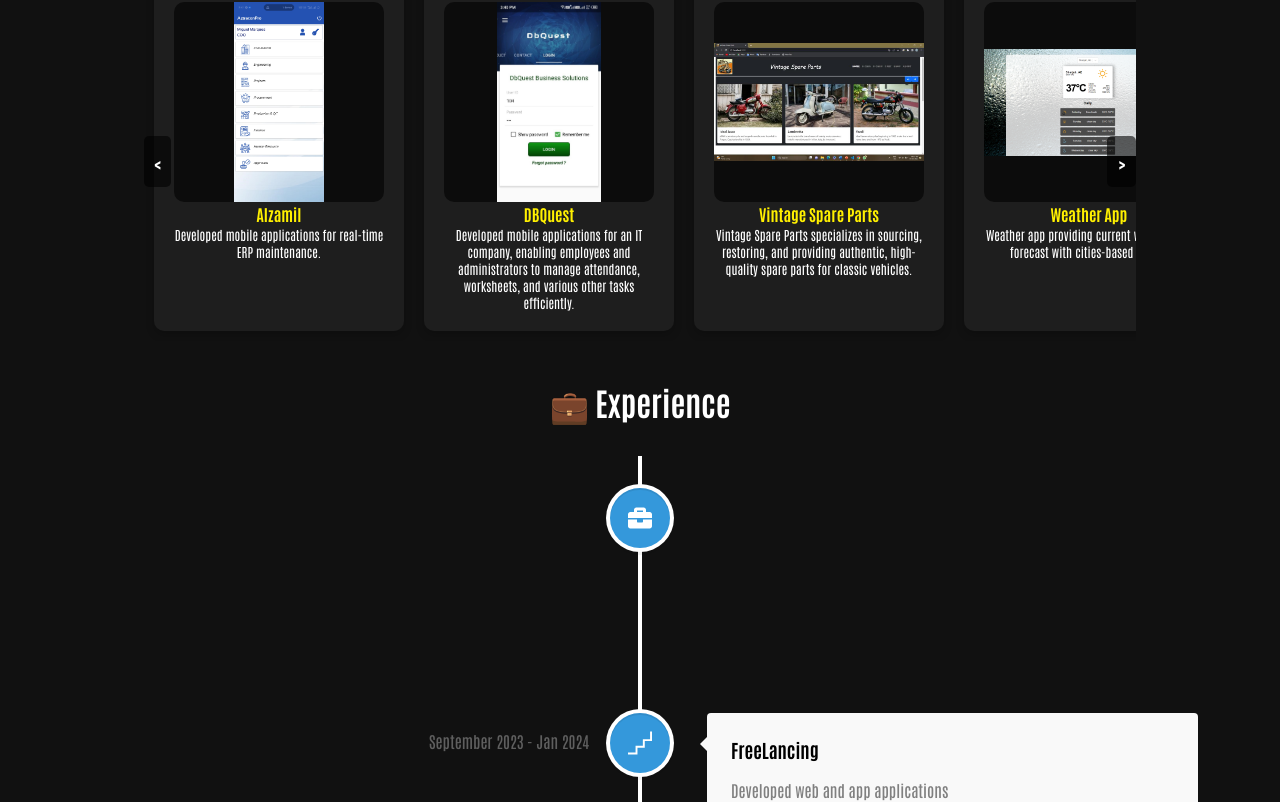
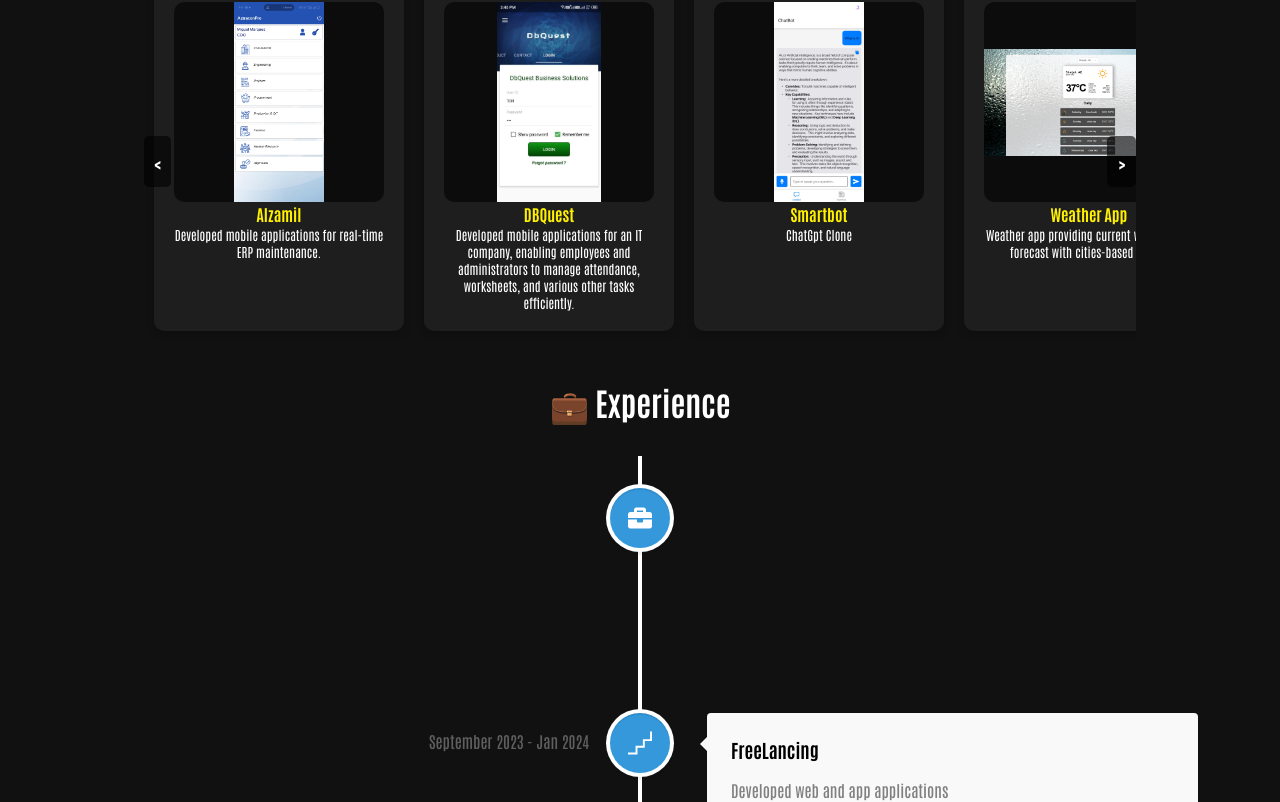
Before and after one commit to Pradeep-848/Portfolio, a React (Vite) app: page /projects in a window 1280 px wide. Shown: the part 1218-2020 px from the top of the page. Built offline with nearby package versions, Linux system fonts and the light colour scheme.

Commit message:
Update Projects.jsx

```diff
--- a/src/pages/Projects.jsx
+++ b/src/pages/Projects.jsx
@@ -1,7 +1,8 @@
 import React, { useRef } from 'react';
 import '../styles/Projects.css';
 import weather from '../assets/projects/weather.png'
-import vintage from '../assets/projects/Vintage.jpg'
+//import vintage from '../assets/projects/Vintage.jpg'
+import smartbot from '../assets/projects/Smartbot.jpg'
 import games from '../assets/projects/games.png'
 import aztracon from '../assets/projects/aztracon.jpg'
 import dbquest from '../assets/projects/dbquest.jpg'
@@ -9,7 +10,8 @@ import dbquest from '../assets/projects/dbquest.jpg'
 const projectsData = [
   { id: 1, title: 'Alzamil', description: 'Developed mobile applications for real-time ERP maintenance.', img: aztracon, link: 'https://play.google.com/store/search?q=al+zamil+app&c=apps&hl=en'  },
   { id: 2, title: 'DBQuest', description: 'Developed mobile applications for an IT company, enabling employees and administrators to manage attendance, worksheets, and various other tasks efficiently.', img: dbquest  },
-  { id: 3, title: 'Vintage Spare Parts', description: 'Vintage Spare Parts specializes in sourcing, restoring, and providing authentic, high-quality spare parts for classic vehicles.', img: vintage },
+  { id: 3, title: 'Smartbot', description: 'ChatGpt Clone', img: smartbot  },
+  //{ id: 3, title: 'Vintage Spare Parts', description: 'Vintage Spare Parts specializes in sourcing, restoring, and providing authentic, high-quality spare parts for classic vehicles.', img: vintage },
   { id: 4, title: 'Weather App', description: 'Weather app providing current weather and forecast with cities-based search', img: weather, link: 'https://weather-app-smoky-chi.vercel.app/' },
   { id: 5, title: 'Games', description: 'Small Works', img: games, link: 'https://games-rho-pearl.vercel.app/'  },
 ];
```
